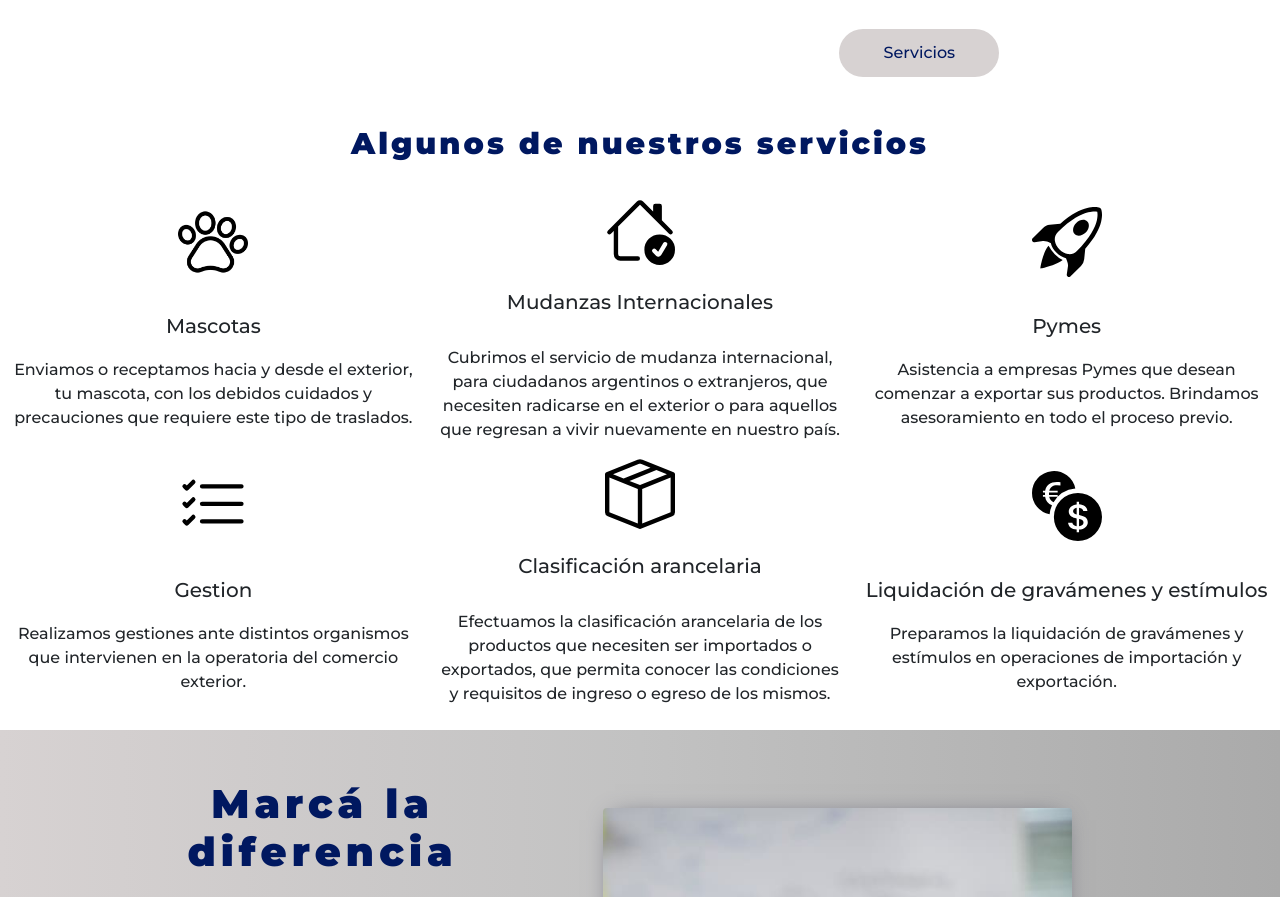
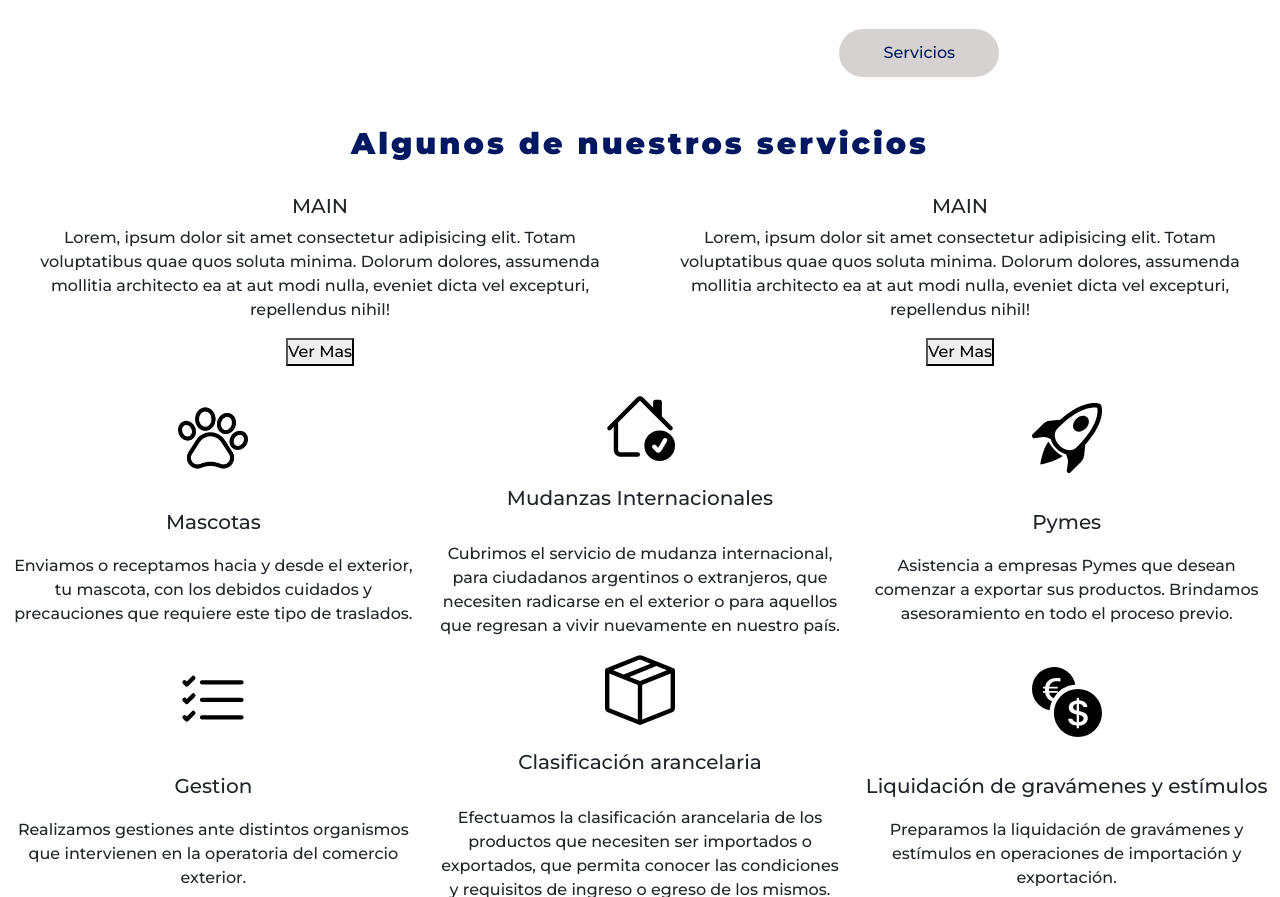
Before and after one commit to Lucasbazzini/Sebastian-J-Acu-a, a plain HTML site: page index.html in a window 1280 px wide. Shown: the part 1440-2337 px from the top of the page. Drawn offline with nearby package versions, Linux system fonts and the light colour scheme.

Commit message:
error solucionado

```diff
--- a/css/styles.css
+++ b/css/styles.css
@@ -459,7 +459,6 @@ header {
         display: block;
         border: 0;
         font-size: 1.75rem;
-        background-color: transparent;
         cursor: pointer;
     }
 
--- a/index.html
+++ b/index.html
@@ -13,6 +13,7 @@
 
     <!-- Bootstrap -->
     <link rel="stylesheet" href="./css/bootstrap.css">
+    <link rel="stylesheet" href="https://cdn.jsdelivr.net/npm/bootstrap-icons@1.10.3/font/bootstrap-icons.css">
 
     <!-- CSS Local -->
     <link rel="stylesheet" href="./css/root.css">
@@ -153,12 +154,51 @@
 
             <!-- SECCION SERVICIOS -->
             <section id="servicios" class="text-center">
+                <div class="servicios">
+                    <h4>
+                        Algunos de nuestros servicios
+                    </h4>
+                </div>
                 <div class="row">
-                    <div class="servicios">
-                        <h4>
-                            Algunos de nuestros servicios
-                        </h4>
+                    <div class="col-lg-6">
+                        <div class="imagen_servicios_main">
+                            <img src="" alt="">
+                        </div>
+                        <div class="texto_servicios_main">
+                            <h5>
+                                MAIN
+                            </h5>
+                            <p>
+                                Lorem, ipsum dolor sit amet consectetur adipisicing elit. Totam voluptatibus quae quos soluta minima. Dolorum dolores, assumenda mollitia architecto ea at aut modi nulla, eveniet dicta vel excepturi, repellendus nihil!
+                            </p>
+                        </div>
+                        <div class="button_servicios_main">
+                            <a href="#Mascotas">
+                                <button>Ver Mas</button>
+                            </a>
+                        </div>
                     </div>
+                    <div class="col-lg-6">
+                        <div class="imagen_servicios_main">
+                            <img src="" alt="">
+                        </div>
+                        <div class="texto_servicios_main">
+                            <h5>
+                                MAIN
+                            </h5>
+                            <p>
+                                Lorem, ipsum dolor sit amet consectetur adipisicing elit. Totam voluptatibus quae quos soluta minima. Dolorum dolores, assumenda mollitia architecto ea at aut modi nulla, eveniet dicta vel excepturi, repellendus nihil!
+                            </p>
+                        </div>
+                        <div class="button_servicios_main">
+                            <a href="#Mudanzas">
+                                <button>Ver Mas</button>
+                            </a>
+                        </div>
+                    </div>
+                </div>
+                <div class="row">
+
                     <div class="col-lg-4 columna">
                         <div class="imagen_servicios">
                             <img src="./assets/images/huella.png" alt="">
--- a/js/script.js
+++ b/js/script.js
@@ -9,13 +9,3 @@ abrir.addEventListener("click", () => {
 cerrar.addEventListener("click", () => {
     nav.classList.remove("visible");
 })
-
-
-var swiper = new Swiper(".slide-content", {
-    slidesPerView: 3,
-    spaceBetween: 30,
-    pagination: {
-      el: ".swiper-pagination",
-      clickable: true,
-    },
-  });
```
